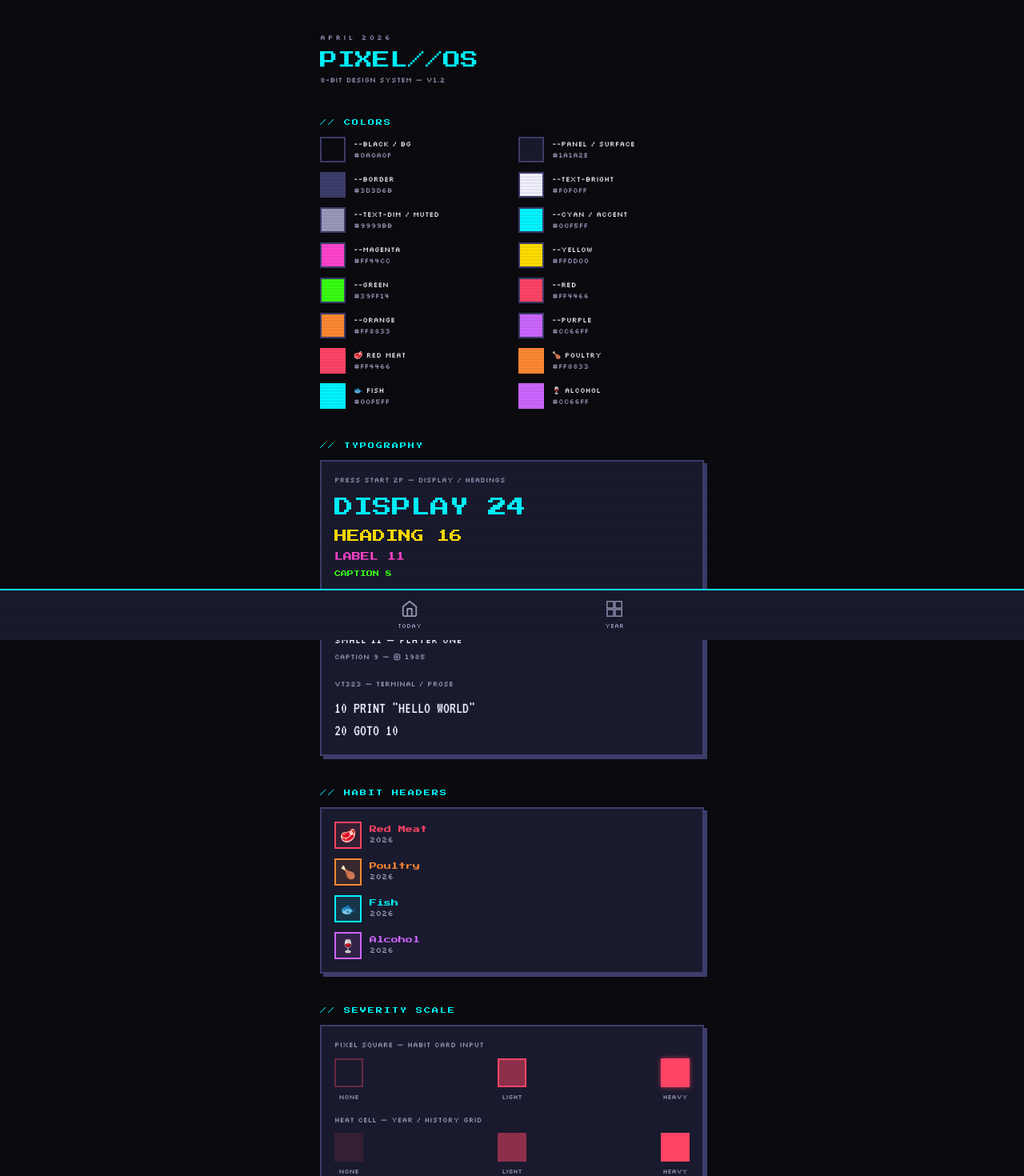
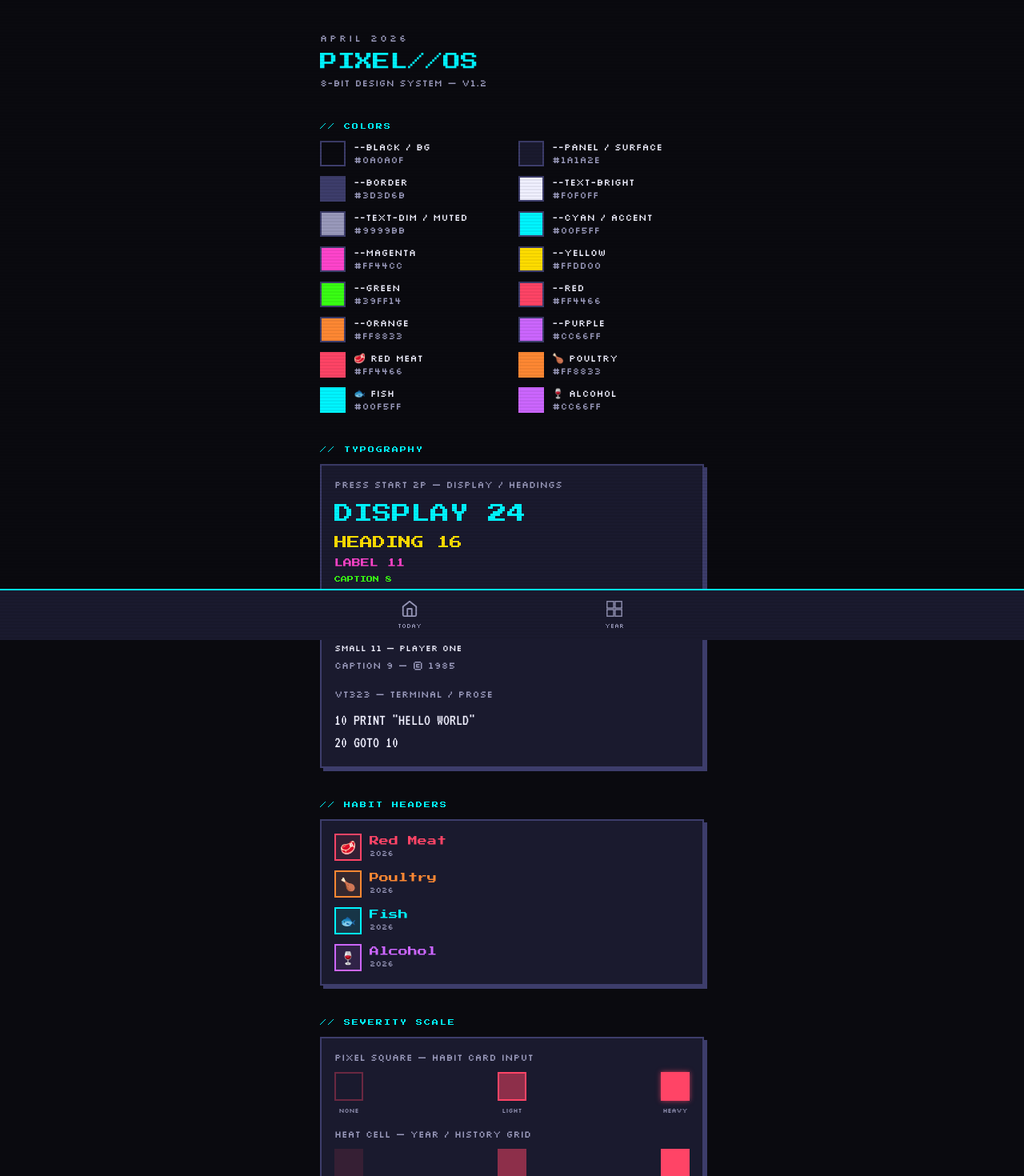
Before and after one commit to 54nn0n/habit-tracker, a Next.js app: page /design in a window 1280 px wide. Shown: the top 1470 px of the page at 80% size. Built offline with nearby package versions, Linux system fonts and the light colour scheme; no server answers.

Commit message:
fix: 9px to 12px fontsize

```diff
--- a/app/design/page.tsx
+++ b/app/design/page.tsx
@@ -91,13 +91,13 @@ export default function DesignPage() {
   return (
     <div className="px-4 pt-10 pb-20 max-w-lg mx-auto w-full">
       <header className="mb-10">
-        <p className="font-body text-[9px] text-muted uppercase tracking-[3px]">
+        <p className="font-body text-xs text-muted uppercase tracking-[3px]">
           {monthYear}
         </p>
         <h1 className="font-display mt-2 leading-tight text-[22px] text-accent">
           PIXEL//OS
         </h1>
-        <p className="font-body text-[9px] text-muted mt-1">
+        <p className="font-body text-xs text-muted mt-1">
           8-BIT DESIGN SYSTEM — v1.2
         </p>
       </header>
@@ -119,8 +119,8 @@ export default function DesignPage() {
                 }}
               />
               <div>
-                <p className="font-body text-[9px] text-foreground">{name}</p>
-                <p className="font-body text-[9px] text-muted">{value}</p>
+                <p className="font-body text-xs text-foreground">{name}</p>
+                <p className="font-body text-xs text-muted">{value}</p>
               </div>
             </div>
           ))}
@@ -136,10 +136,10 @@ export default function DesignPage() {
                 }}
               />
               <div>
-                <p className="font-body text-[9px] text-foreground">
+                <p className="font-body text-xs text-foreground">
                   {h.emoji} {h.label}
                 </p>
-                <p className="font-body text-[9px] text-muted">{h.color}</p>
+                <p className="font-body text-xs text-muted">{h.color}</p>
               </div>
             </div>
           ))}
@@ -152,7 +152,7 @@ export default function DesignPage() {
         </p>
         <div className="bg-surface border-2 border-border shadow-px p-4 flex flex-col gap-5">
           <div>
-            <p className="font-body text-[9px] text-muted mb-2.5">
+            <p className="font-body text-xs text-muted mb-2.5">
               Press Start 2P — display / headings
             </p>
             <div className="font-display flex flex-col gap-1.5">
@@ -165,7 +165,7 @@ export default function DesignPage() {
             </div>
           </div>
           <div>
-            <p className="font-body text-[9px] text-muted mb-2.5">
+            <p className="font-body text-xs text-muted mb-2.5">
               Silkscreen — data / body / UI
             </p>
             <div className="font-body flex flex-col gap-1.5">
@@ -175,11 +175,11 @@ export default function DesignPage() {
               <p className="text-[11px] text-foreground">
                 Small 11 — Player one
               </p>
-              <p className="text-[9px] text-muted">Caption 9 — © 1985</p>
+              <p className="text-xs text-muted">Caption 9 — © 1985</p>
             </div>
           </div>
           <div>
-            <p className="font-body text-[9px] text-muted mb-2.5">
+            <p className="font-body text-xs text-muted mb-2.5">
               VT323 — terminal / prose
             </p>
             <p
@@ -215,7 +215,7 @@ export default function DesignPage() {
         </p>
         <div className="bg-surface border-2 border-border shadow-px p-4 flex flex-col gap-4">
           <div>
-            <p className="font-body text-[9px] text-muted mb-2.5">
+            <p className="font-body text-xs text-muted mb-2.5">
               Pixel square — habit card input
             </p>
             <div className="flex justify-between">
@@ -247,7 +247,7 @@ export default function DesignPage() {
             </div>
           </div>
           <div>
-            <p className="font-body text-[9px] text-muted mb-2.5">
+            <p className="font-body text-xs text-muted mb-2.5">
               Heat cell — year / history grid
             </p>
             <div className="flex justify-between">
@@ -316,7 +316,7 @@ export default function DesignPage() {
           onClick={() => setDetailDate(todayStr)}
           className="bg-surface border-2 border-border shadow-px p-4 w-full text-left cursor-pointer"
         >
-          <p className="font-display text-[9px] text-accent">OPEN DAY DETAIL</p>
+          <p className="font-display text-xs text-accent">OPEN DAY DETAIL</p>
           <p className="font-body text-[10px] text-muted mt-1">
             Bottom sheet — logged habits for a date
           </p>
--- a/app/history/page.tsx
+++ b/app/history/page.tsx
@@ -47,7 +47,7 @@ export default function YearPage() {
   return (
     <div className="px-4 pt-10 pb-4 max-w-lg mx-auto w-full">
       <header className="mb-6">
-        <p className="font-body text-[9px] text-muted uppercase tracking-[3px]">
+        <p className="font-body text-xs text-muted uppercase tracking-[3px]">
           {new Date().getFullYear()}
         </p>
         <h1 className="font-display mt-2 leading-tight text-[22px] text-accent">
--- a/app/page.tsx
+++ b/app/page.tsx
@@ -59,7 +59,7 @@ export default function TodayPage() {
     <div className="px-4 pt-10 pb-4 max-w-lg mx-auto w-full">
       <header className="mb-6 flex items-start justify-between">
         <div>
-          <p className="font-body text-[9px] text-muted uppercase tracking-[3px]">
+          <p className="font-body text-xs text-muted uppercase tracking-[3px]">
             {monthYear}
           </p>
           <h1 className="font-display mt-2 leading-tight text-[28px] text-accent">
--- a/components/app-shell.tsx
+++ b/components/app-shell.tsx
@@ -57,7 +57,7 @@ export default function AppShell({ children }: AppShellProps) {
     <>
       <SyncMount />
       {offline && (
-        <div className="sticky top-0 z-50 w-full flex items-center justify-center py-2 px-4 bg-yellow text-background font-body text-[9px] tracking-[1px]">
+        <div className="sticky top-0 z-50 w-full flex items-center justify-center py-2 px-4 bg-yellow text-background font-body text-xs tracking-[1px]">
           NO INTERNET — CHANGES SAVED LOCALLY
         </div>
       )}
--- a/components/dot-input.tsx
+++ b/components/dot-input.tsx
@@ -53,12 +53,12 @@ export default function DotInput({
       className="flex flex-col items-center gap-1.5 min-w-[44px] min-h-[44px] py-1 flex-1"
     >
       <span
-        className={`font-body text-[9px] ${isToday ? "text-accent" : "text-muted"}`}
+        className={`font-body text-xs ${isToday ? "text-accent" : "text-muted"}`}
       >
         {dayLabel}
       </span>
       <span
-        className={`font-body text-[9px] leading-none ${isToday ? "font-bold text-foreground" : "text-muted"}`}
+        className={`font-body text-xs leading-none ${isToday ? "font-bold text-foreground" : "text-muted"}`}
       >
         {dayNumber}
       </span>
--- a/components/habit-header.tsx
+++ b/components/habit-header.tsx
@@ -22,7 +22,7 @@ export default function HabitHeader({ habit, subtitle }: HabitHeaderProps) {
       </div>
       <div>
         <p
-          className="font-display leading-tight text-[9px]"
+          className="font-display leading-tight text-xs"
           style={{ color: habit.color }}
         >
           {habit.label}
--- a/components/year-calendar.tsx
+++ b/components/year-calendar.tsx
@@ -55,7 +55,7 @@ function MonthView({
   return (
     <div>
       <p
-        className={`font-body text-[9px] font-bold mb-1.5 ${isFutureMonth ? "text-muted" : "text-foreground"}`}
+        className={`font-body text-xs font-bold mb-1.5 ${isFutureMonth ? "text-muted" : "text-foreground"}`}
       >
         {MONTH_NAMES[month - 1]}
       </p>
@@ -140,10 +140,10 @@ export default function YearCalendar({
       <div className="flex items-start justify-between mb-4">
         <HabitHeader habit={habit} subtitle={String(year)} />
         <div className="text-right shrink-0 ml-2">
-          <p className="font-body text-[9px] text-foreground">
+          <p className="font-body text-xs text-foreground">
             {stats.loggedDays}/{stats.totalDays} · {stats.percentage}%
           </p>
-          <p className="font-body text-[9px] text-muted">
+          <p className="font-body text-xs text-muted">
             {stats.longestStreak}d streak
           </p>
         </div>
```
Also changed, not shown: app/settings/content.tsx (+5 -5 lines), public/sw.js.
